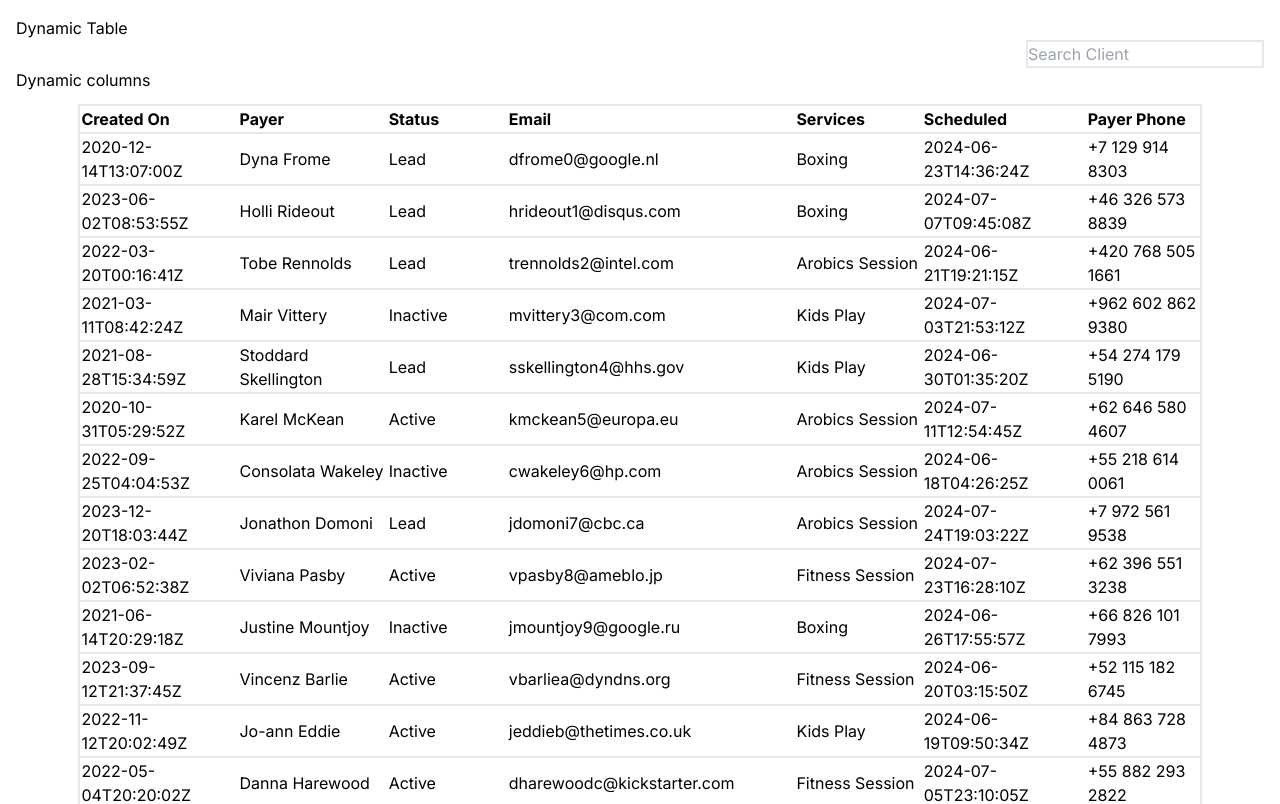
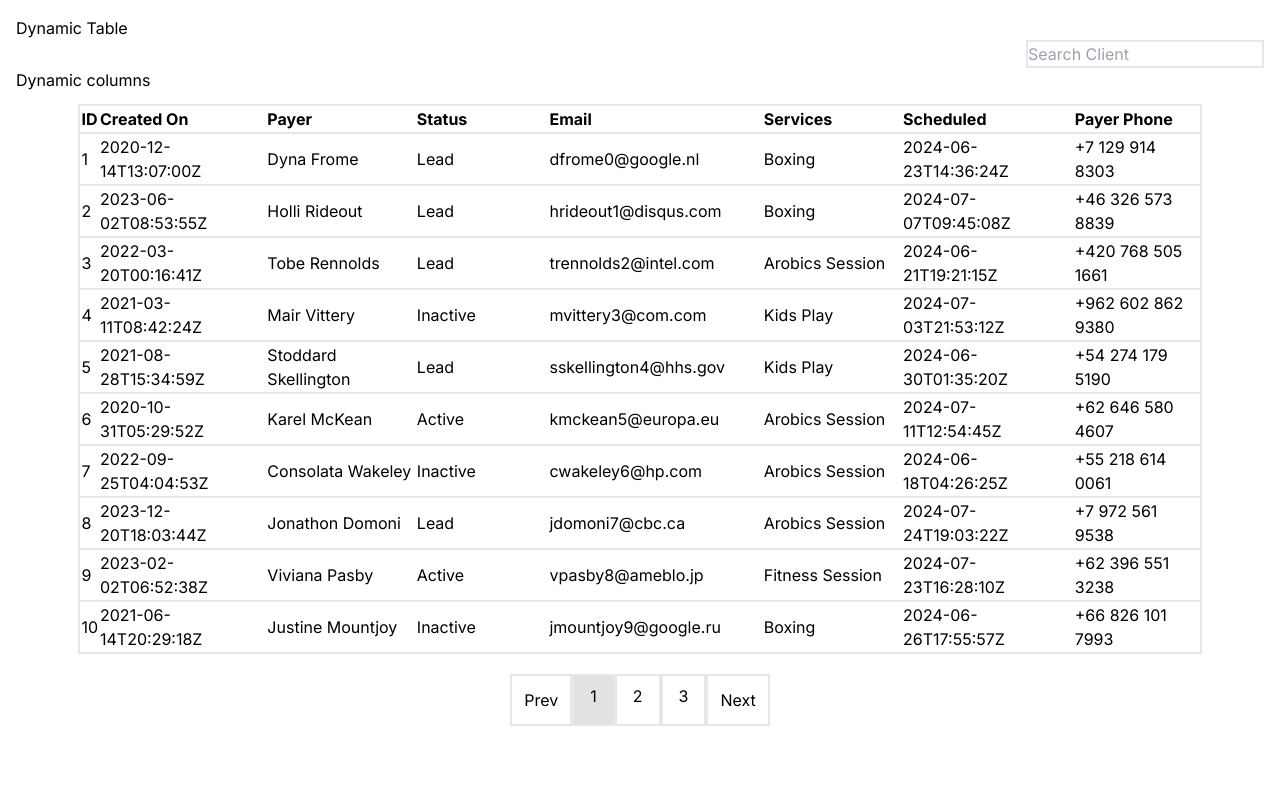
Before and after one commit to Sumant64/omnify-machine-coding, a Next.js app: page /dynamic-table in a window 1280 px wide. Shown: the top 804 px of the page. Built offline with nearby package versions, Linux system fonts and the light colour scheme.

Commit message:
page number logic

```diff
--- a/app/dynamic-table/Table.jsx
+++ b/app/dynamic-table/Table.jsx
@@ -4,6 +4,7 @@ import mydata from '../../data/data.json';
 import './style.css';
 
 const columnData = {
+    'ID': true,
     'Created On': true,
     'Payer': true,
     'Status': true,
@@ -19,12 +20,12 @@ const Table = () => {
     const [dialog, setDialog] = useState(false);
     const [loading, setLoading] = useState(false);
     const [searchClient, setSearchClient] = useState('');
+    const [page, setPage] = useState(1);
+    const [rowsPerPage, setRowsPerPage] = useState(10);
 
 
 
     useEffect(() => {
-
-
 
     }, []);
 
@@ -56,6 +57,12 @@ const Table = () => {
         }
 
         setLoading(false);
+    }
+
+    const selectPageHandler = (selectPage) => {
+        if(selectPage >= 1 && selectPage <= rows.length / rowsPerPage && selectPage !== page) {
+            setPage(selectPage);
+        }
     }
 
 
@@ -104,10 +111,11 @@ const Table = () => {
                             </thead>
                             <tbody>
                                 {
-                                    rows.map((item) => {
+                                    rows.slice(page * rowsPerPage - rowsPerPage, page * rowsPerPage).map((item) => {
 
                                         return (
                                             <tr className='pt-2 border-b-2'>
+                                                <td>{item.id}</td>
                                                 {columns['Created On'] && <td className='w-[300px]'>{item.createdOn}</td>}
                                                 {columns['Payer'] && <td className='w-[300px]'>{item.payer}</td>}
                                                 {columns['Status'] && <td className='w-[300px]'>{item.status}</td>}
@@ -125,6 +133,25 @@ const Table = () => {
                 </div>
 
             </div>
+
+            <div>
+                {
+                    rows.length > 0 &&
+                    <div className='p-[10px] mt-[10px] mb-[10px] flex justify-center'>
+                        <span onClick={() => selectPageHandler(page - 1)} className='border-2 p-3'>Prev</span>
+                        {
+                            [...Array(rows.length / rowsPerPage)].map((_, i) => {
+                                if(i === page - 1 || i === page || i === page + 1){
+                                return <span key={i} className={`p-2 pl-4 pr-4 border-2 ${page === i+1 ? 'bg-[#e2e2e2]': ''}`}>
+                                    {i + 1}
+                                </span>
+                                }
+                            })
+                        }
+                        <span onClick={() => selectPageHandler(page + 1)} className='border-2 p-3'>Next</span>
+                    </div>
+                }
+            </div>
         </div>
     )
 }
```
